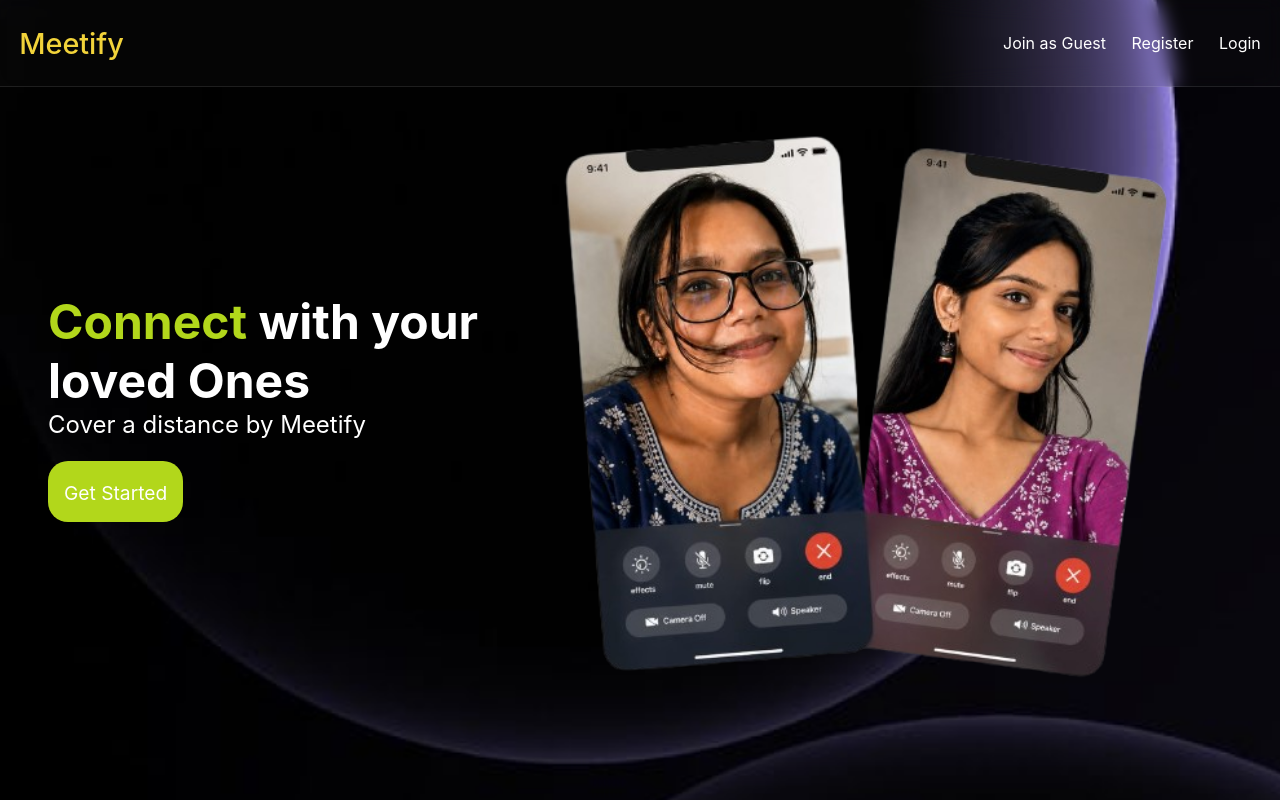
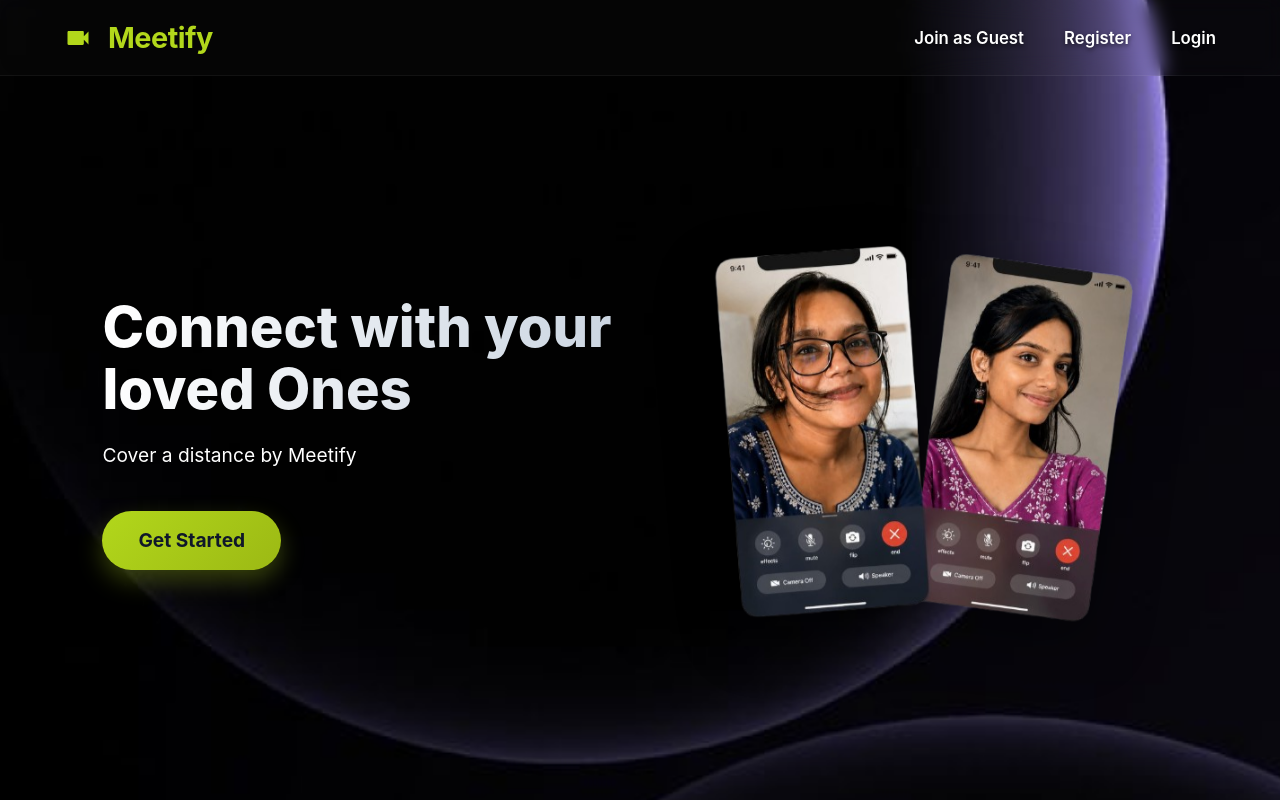
Before and after one commit to Pri-21-coder/Meetify, a React (Create React App) app in the folder frontend/: page / in a window 1280 px wide. Built offline with nearby package versions, Linux system fonts and the light colour scheme.

Commit message:
Improve UI for all the pages

```diff
--- a/frontend/src/App.css
+++ b/frontend/src/App.css
@@ -1,58 +1,140 @@
 .landingPageContainer {
-    width: 100vw;
-    height: 100vh;
+    width: 100%;
+    min-height: 100vh;
     background: url("/public/background.png");
     background-repeat: no-repeat;
     background-size: cover;
-    color: white
+    background-position: center;
+    color: white;
+    font-family: 'Product Sans', 'Google Sans', 'Inter', Arial, sans-serif;
+    overflow-x: hidden;
 }
+
+/* Navbar */
 .landingPageContainer nav {
-    padding-inline: 1.2rem;
-    padding-block: 1.6rem;
+    padding: 20px 5vw;
     display: flex;
     justify-content: space-between;
     align-items: center;
-    background: rgba(255, 255, 255, 0.019); /* Semi-transparent white */
-    backdrop-filter: blur(10px);          /* Blurs the background behind it */
-    border-bottom: 1px solid rgba(255, 255, 255, 0.1); /* Subtle bottom border */
+    background: rgba(255, 255, 255, 0.02);
+    backdrop-filter: blur(10px);
+    -webkit-backdrop-filter: blur(10px);
+    border-bottom: 1px solid rgba(255, 255, 255, 0.05);
+    position: sticky;
+    top: 0;
+    z-index: 100;
 }
+
+.navHeader {
+    display: flex;
+    align-items: center;
+    gap: 8px;
+}
+
 .landingPageContainer nav h2 {
     font-size: 1.8rem;
-    font-weight: 500;
-    color: #f2d33a;
+    font-weight: 700;
+    color:  #b2d71b;
+    margin: 0;
+    letter-spacing: -0.5px;
 }
 
 .landingPageContainer nav .navlist {
     display: flex;
-    gap: 1.6rem;
+    gap: 2.5rem;
+    align-items: center;
     cursor: pointer;
+    font-weight: 600;
+    font-size: 1.05rem;
 }
+
+.landingPageContainer nav .navlist p {
+    margin: 0;
+    color: #ffffff;
+    text-shadow: 0 2px 4px rgba(0, 0, 0, 0.6);
+    transition: all 0.3s ease;
+}
+
+.landingPageContainer nav .navlist p:hover {
+    color:  #b2d71b;
+    text-shadow: 0 2px 8px rgba(251, 211, 141, 0.4);
+    transform: translateY(-1px);
+}
+/* Main Container */
 .landingMainContainer {
     display: flex;
     justify-content: space-between;
-    padding-inline: 3rem;
-    height: 80vh;
+    padding: 0 8vw;
+    min-height: calc(100vh - 85px);
     align-items: center;
+    gap: 40px;
 }
-.landingMainContainer > div:nth-child(1){
-    font-size: 1.5rem;
+
+.landingMainContainer > div:nth-child(1) {
+    flex: 1;
+    font-size: 1.2rem;
+    line-height: 1.6;
+    max-width: 600px;
+    animation: fadeUp 0.8s ease-out;
 }
+
+.landingMainContainer > div:nth-child(1) h1 {
+    font-size: 3.5rem;
+    font-weight: 800;
+    line-height: 1.1;
+    margin-bottom: 20px;
+    background: linear-gradient(to right, #ffffff, #cbd5e1);
+    -webkit-background-clip: text;
+    -webkit-text-fill-color: transparent;
+}
+
 .landingMainContainer > div:nth-child(1) div[role='button'] {
-    background-color: #b2d71b;
+    background: linear-gradient(135deg, #b2d71b 0%, #9cb914 100%);
     width: fit-content;
-    padding: 1rem;
-    border-radius:20px;
-    margin-top: 1.4rem;
+    padding: 14px 36px;
+    border-radius: 30px;
+    margin-top: 2.5rem;
+    box-shadow: 0 10px 25px rgba(178, 215, 27, 0.3);
+    transition: all 0.3s cubic-bezier(0.4, 0, 0.2, 1);
+    cursor: pointer;
+}
+
+.landingMainContainer > div:nth-child(1) div[role='button']:hover {
+    transform: translateY(-4px);
+    box-shadow: 0 15px 30px rgba(178, 215, 27, 0.5);
 }
 
 .landingMainContainer > div:nth-child(1) div[role='button'] a {
     text-decoration: none;
-    color: white;
-    font-size:1.2rem;
+    color: #0f172a;
+    font-size: 1.2rem;
+    font-weight: 700;
 }
+
+/* Right Image Section */
+.landingMainContainer > div:nth-child(2) {
+    flex: 1;
+    display: flex;
+    justify-content: center;
+}
+
 .landingMainContainer > div:nth-child(2) img {
-    height: 70vh;
-    width: auto;
+    height: auto;
+    width: 100%;
+    max-width: 600px;
+    border-radius: 20px;
+    animation: floatImage 6s ease-in-out infinite;
+    filter: drop-shadow(0 20px 30px rgba(0, 0, 0, 0.4));
+}
+/* Keyframes for smooth entry and floating animations */
+@keyframes fadeUp {
+    from { opacity: 0; transform: translateY(30px); }
+    to { opacity: 1; transform: translateY(0); }
+}
+@keyframes floatImage {
+    0% { transform: translateY(0px); }
+    50% { transform: translateY(-15px); }
+    100% { transform: translateY(0px); }
 }
 
 /* Home Page */
@@ -60,29 +142,223 @@
     display: flex;
     align-items: center;
     justify-content: space-between;
-    padding-inline: 20px;
-    align-items:center;
-    text-align: center;
+    padding: 15px 40px;
+    background: rgba(255, 255, 255, 0.4);
+    backdrop-filter: blur(12px);
+    -webkit-backdrop-filter: blur(12px);
+    border-bottom: 1px solid rgba(255, 255, 255, 0.6);
+    box-shadow: 0 4px 10px rgba(0, 0, 0, 0.03);
+    position: sticky;
+    top: 0;
+    z-index: 100;
 }
+
+.navBar h2 {
+    font-family: 'Product Sans', 'Google Sans', Arial, sans-serif;
+    font-size: 1.8rem;
+    font-weight: 700;
+    color: #1a73e8;
+    margin: 0;
+    letter-spacing: -0.5px;
+    font-size: 22px;
+
+}
+.navBar > div:nth-child(2) {
+    display: flex;
+    align-items: center;
+    gap: 20px;
+}
+.navBar p {
+    margin: 0;
+    font-weight: 600;
+    color: #475569;
+    font-family: 'Inter', -apple-system, sans-serif;
+}
+
 .meetContainer {
     display: flex;
-    padding-inline: 20px;
-    height: 80vh;
-    gap: 10vw;
+    padding: 40px 8vw;
+    min-height: calc(100vh - 80px);
+    gap: 5vw;
+    justify-content: space-between;
+    align-items: center;
+    background: linear-gradient(135deg, #e0eafc 0%, #cfdef3 100%);
+    font-family: 'Inter', -apple-system, sans-serif;
+}
+
+.leftPanel {
+    flex: 1;
+    display: flex;
+    flex-direction: column;
     justify-content: center;
+    max-width: 600px;
 }
-.leftPanel {
-    height: 100%;
+
+.leftPanel h2 {
+    font-size: 3rem;
+    font-weight: 800;
+    color: #0f172a;
+    line-height: 1.2;
+    margin-bottom: 35px;
+}
+
+.leftPanel > div > div {
     display: flex;
+    gap: 15px;
     align-items: center;
+    background: rgba(255, 255, 255, 0.45); /* Glassmorphism */
+    backdrop-filter: blur(8px);
+    -webkit-backdrop-filter: blur(8px);
+    padding: 12px;
+    border-radius: 12px;
+    box-shadow: 0 4px 15px rgba(0, 0, 0, 0.04);
+    border: 1px solid rgba(255, 255, 255, 0.7);
+    transition: all 0.3s ease;
 }
+
+.leftPanel > div > div:hover {
+    background: rgba(255, 255, 255, 0.65);
+    border-color: rgba(255, 255, 255, 1);
+}
+
+.leftPanel .MuiFormControl-root {
+    flex: 1;
+    background: rgba(255, 255, 255, 0.5);
+    border-radius: 4px;
+}
+
+.leftPanel button {
+    height: 56px;
+    padding: 0 32px;
+    font-size: 1.1rem;
+    font-weight: 600;
+    text-transform: none;
+    border-radius: 8px;
+    background-color: #2563eb;
+    box-shadow: 0 4px 14px rgba(37, 99, 235, 0.3);
+    transition: all 0.3s ease;
+}
+
+.leftPanel button:hover {
+    background-color: #1d4ed8;
+    transform: translateY(-2px);
+    box-shadow: 0 6px 20px rgba(37, 99, 235, 0.4);
+}
+
+
 .rightPanel {
+    flex: 1;
     display: flex;
+    justify-content: center;
     align-items: center;
 }
 
 .rightPanel > img {
-    width: 30vw;
+    width: 100%;
+    max-width: 550px;
     height: auto;
-    border-radius: 20px;
+    border-radius: 24px;
+    box-shadow: 0 20px 40px rgba(0, 0, 0, 0.1);
+    transform: perspective(1000px) rotateY(-5deg);
+    transition: transform 0.5s ease;
 }
+
+.rightPanel > img:hover {
+    transform: perspective(1000px) rotateY(0deg) scale(1.02);
+}
+
+/* history page */
+.page-wrapper {
+    width: 100%;
+    min-height: 100vh;
+    background: linear-gradient(135deg, #e0eafc 0%, #cfdef3 100%);
+    font-family: 'Inter', -apple-system, BlinkMacSystemFont, 'Segoe UI', Roboto, sans-serif;
+    margin: 0;
+    padding: 0;
+    box-sizing: border-box;
+}
+
+.top-navbar {
+    width: 100%;
+    padding: 16px 40px;
+    display: flex;
+    justify-content: flex-start;
+    align-items: center;
+    gap: 16px;
+    box-sizing: border-box;
+    background: rgba(255, 255, 255, 0.4);
+    backdrop-filter: blur(12px);
+    -webkit-backdrop-filter: blur(12px);
+    border-bottom: 1px solid rgba(255, 255, 255, 0.6);
+    position: sticky;
+    top: 0;
+    z-index: 100;
+    box-shadow: 0 4px 10px rgba(0, 0, 0, 0.03);
+}
+
+.home-btn {
+    color: #2563eb !important;
+    background-color: rgba(255, 255, 255, 0.6) !important;
+    padding: 10px !important;
+    border-radius: 10px !important;
+    border: 1px solid rgba(255, 255, 255, 0.8) !important;
+    transition: all 0.3s ease-in-out !important;
+}
+
+.home-btn:hover {
+    background-color: #2563eb !important;
+    color: #ffffff !important;
+    transform: translateY(-2px);
+    box-shadow: 0 4px 12px rgba(37, 99, 235, 0.2);
+}
+
+
+.history-container {
+    max-width: 680px;
+    margin: 40px auto;
+    padding: 0 24px;
+    display: flex;
+    flex-direction: column;
+    gap: 18px;
+    box-sizing: border-box;
+}
+
+.history-card {
+
+    background: rgba(255, 255, 255, 0.45) !important;
+    backdrop-filter: blur(8px);
+    -webkit-backdrop-filter: blur(8px);
+    border: 1px solid rgba(255, 255, 255, 0.7) !important;
+    border-radius: 12px !important;
+    box-shadow: 0 4px 15px rgba(0, 0, 0, 0.04) !important;
+    transition: all 0.3s cubic-bezier(0.4, 0, 0.2, 1) !important;
+    box-sizing: border-box !important;
+}
+.history-card:hover {
+    background: rgba(255, 255, 255, 0.75) !important;
+    border-color: rgba(255, 255, 255, 1) !important;
+    border: 2px solid #3b82f6 !important;
+    box-shadow: 0 10px 25px rgba(37, 99, 235, 0.1) !important;
+    transform: translateY(-4px);
+}
+
+.card-code {
+    font-weight: 700 !important;
+    color: #0f172a !important;
+    font-size: 1.15rem !important;
+    margin-bottom: 4px !important;
+}
+
+.card-date {
+    color: #475569 !important;
+    font-size: 0.95rem !important;
+    font-weight: 500 !important;
+}
+
+.no-history {
+    text-align: center;
+    color: #64748b;
+    margin-top: 60px;
+    font-size: 1.15rem;
+    font-weight: 500;
+}
--- a/frontend/src/pages/Home.jsx
+++ b/frontend/src/pages/Home.jsx
@@ -3,6 +3,7 @@ import withAuth from "../utlis/withAuth";
 import { useNavigate } from "react-router-dom";
 import "../App.css";
 import { Button, IconButton, TextField } from '@mui/material';
+import VideocamIcon from '@mui/icons-material/Videocam';
 import RestoreIcon from '@mui/icons-material/Restore';
 import { AuthContext } from "../contexts/AuthContext";
 
@@ -19,6 +20,7 @@ function HomeComponent(){
         <>
         <div className="navBar">
             <div style={{display: "flex",alignItems: "center"}}>
+                <VideocamIcon style={{ color: '#1a73e8', fontSize: '28px', marginRight: '8px' }} />
                 <h2>Meetify</h2>
             </div>
             <div style={{display: "flex", alignItem: "center"}}>
--- a/frontend/src/pages/VideoMeet.jsx
+++ b/frontend/src/pages/VideoMeet.jsx
@@ -660,7 +660,7 @@ export default function VideoMeetComponent(){
                     {/* Navbar */}
                     <div className={styles.navbar}>
                         <div className={styles.navBrand}>
-                            <VideocamIcon style={{ color: '#5f6368', fontSize: '28px', marginRight: '8px' }} />
+                            <VideocamIcon style={{ fontSize: '28px', marginRight: '8px', color: '#1a73e8' }} />
                             <span className={styles.meetLogoText}>Meetify</span>
                         </div>
                         <div className={styles.navProfile}>
@@ -886,7 +886,7 @@ export default function VideoMeetComponent(){
                                     </div>
                                 )) : (
                                     <p style={{ textAlign: 'center', color: '#9aa0a6', marginTop: '20px', fontSize: '14px', lineHeight: '1.5' }}>
-                                        Messages will not be saved for meeting participants when the call ends. You can pin a message to make it visible for people who join later.
+                                        Messages will not be saved for meeting participants when the call ends.
                                     </p>
                                 )}
                             </div>
--- a/frontend/src/pages/authentication.jsx
+++ b/frontend/src/pages/authentication.jsx
@@ -70,7 +70,7 @@ export default function Authentication() {
                     sm={4}
                     md={7}
                     sx={{
-                        backgroundImage: 'url(https://images.unsplash.com/photo-1451187580459-43490279c0fa?auto=format&fit=crop&w=1200&q=80)',
+                        backgroundImage: 'url("/video.jpeg")',
                         backgroundRepeat: 'no-repeat',
                         backgroundColor: (t) =>
                             t.palette.mode === 'light' ? t.palette.grey[50] : t.palette.grey[900],
--- a/frontend/src/pages/landing.jsx
+++ b/frontend/src/pages/landing.jsx
@@ -1,12 +1,14 @@
 import React from 'react'
 import "../App.css"
-import { Link, useNavigate } from 'react-router-dom'
+import { Link, useNavigate } from 'react-router-dom';
+import VideocamIcon from '@mui/icons-material/Videocam';
 export default function LandingPage(){
     const router = useNavigate();
     return (
         <div className='landingPageContainer'>
             <nav>
                 <div className='navHeader'>
+                    <VideocamIcon style={{ fontSize: '28px', marginRight: '8px', color: ' #b2d71b' }} />
                     <h2> Meetify</h2>
                 </div>
                 <div className='navlist'>
```
Also changed, not shown: frontend/src/pages/history.jsx (+14 -10 lines), frontend/src/styles/videoComponent.module.css (+9 -3 lines), frontend/public/video.jpeg (added).
